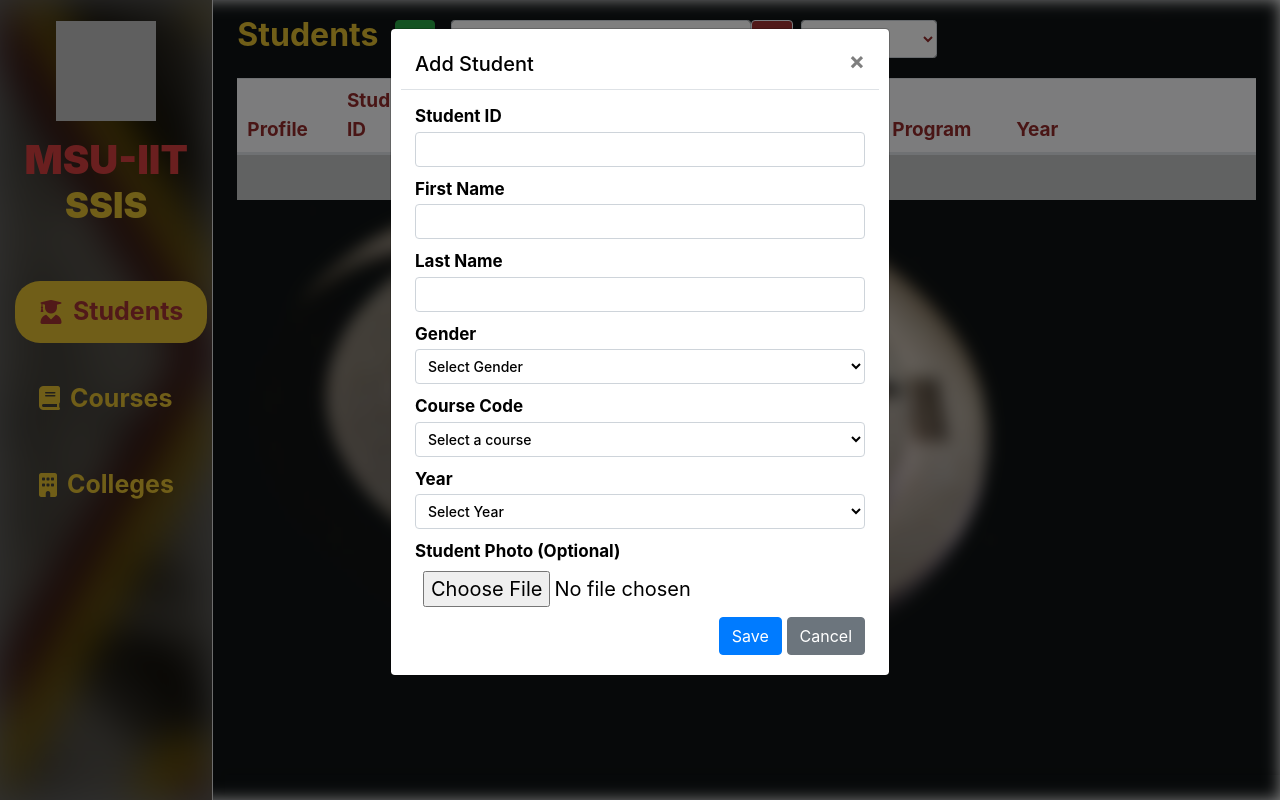
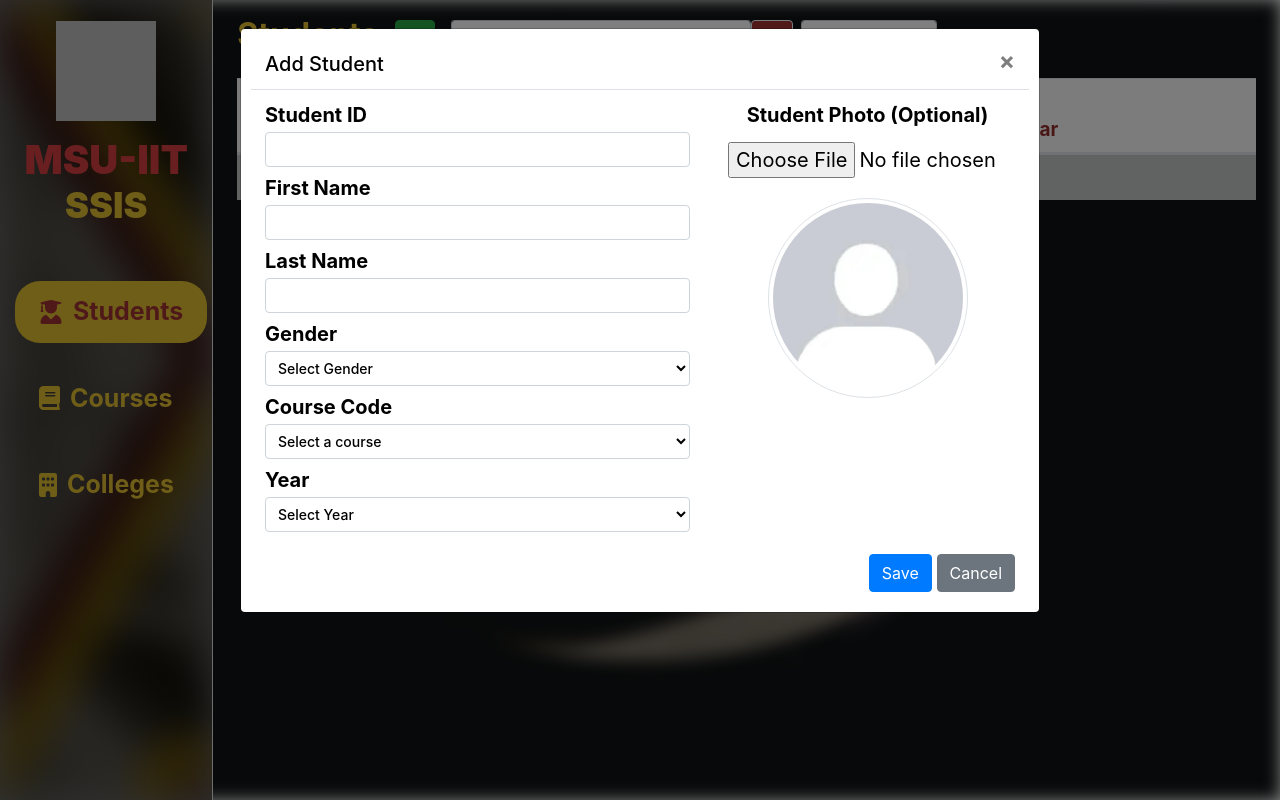
Before and after one commit to Aeonalyxx/webssis, a Flask app: page /students/ in a window 1280 px wide, after a click that opens the changed part. Run offline with Flask 3, Linux system fonts and the light colour scheme; data that the repository does not hold is empty; some libraries are stand-ins or nearby versions; grey boxes are pictures that could not be loaded.

Commit message:
pagination and photo preview updated

```diff
--- a/app/static/js/modals.js
+++ b/app/static/js/modals.js
@@ -14,7 +14,12 @@ document.getElementById('searchButton').addEventListener('click', function() {
 // Reset Add Student Modal on Open
 //===================================================================
 $('#addStudentModal').on('show.bs.modal', function () {
-    $(this).find('input, select, textarea').val(''); // Clear inputs
+    $(this).find('input[type="text"], input[type="number"], textarea').val('');
+    $(this).find('select').prop('selectedIndex', 0);
+    $(this).find('input[type="file"]').val('');
+
+    var defaultPhoto = $('#photoPreview').data('default');
+    $('#photoPreview').attr('src', defaultPhoto);
 });
 
 //===================================================================
@@ -33,7 +38,7 @@ $('form').on('submit', function(event) {
 });
 
 //===================================================================
-// Populate Edit Student Modal
+// Populate Edit Student Modal (Cloudinary support)
 //===================================================================
 $('#editStudentModal').on('show.bs.modal', function (event) {
     var button = $(event.relatedTarget);
@@ -43,6 +48,7 @@ $('#editStudentModal').on('show.bs.modal', function (event) {
     var gender = button.data('gender');
     var courseCode = button.data('course-code');
     var year = button.data('year');
+    var photoUrl = button.data('photo');
 
     var modal = $(this);
     modal.find('form').attr('action', '/students/edit_student/' + studentId);
@@ -53,7 +59,32 @@ $('#editStudentModal').on('show.bs.modal', function (event) {
     modal.find('#edit_gender').val(gender);
     modal.find('#edit_course_code').val(courseCode);
     modal.find('#edit_year').val(year);
+
+    if (photoUrl) {
+        modal.find('#editPhotoPreview').attr('src', photoUrl);
+    } else {
+        modal.find('#editPhotoPreview').attr('src', $('#editPhotoPreview').data('default'));
+    }
 });
+
+//===================================================================
+// Reset photo & file input when modal closes
+//===================================================================
+$('#editStudentModal').on('hide.bs.modal', function () {
+    $('#edit_photo').val('');
+    $('#editPhotoPreview').attr('src', $('#editPhotoPreview').data('default'));
+});
+
+//===================================================================
+// Preview selected new photo in Edit Modal
+//===================================================================
+function previewEditPhoto(event) {
+    const reader = new FileReader();
+    reader.onload = function(){
+        document.getElementById('editPhotoPreview').src = reader.result;
+    }
+    reader.readAsDataURL(event.target.files[0]);
+}
 
 //===================================================================
 // Delete Student Modal
--- a/app/templates/courses.html
+++ b/app/templates/courses.html
@@ -67,6 +67,7 @@
     </table>
 </div>
 
+{% if total_pages >= 2 %}
 <div class="pagination-container">
     <ul class="pagination">
         {% if page > 1 %}
@@ -88,6 +89,7 @@
         {% endif %}
     </ul>
 </div>
+{% endif %}
 
 <script>
   document.addEventListener('DOMContentLoaded', () => {
--- a/app/templates/modals/add_student.html
+++ b/app/templates/modals/add_student.html
@@ -1,6 +1,6 @@
 <!-- Add Student Modal -->
 <div class="modal fade" id="addStudentModal" tabindex="-1" role="dialog" aria-labelledby="addStudentModalLabel" aria-hidden="true">
-    <div class="modal-dialog" role="document">
+    <div class="modal-dialog modal-lg" role="document">
         <div class="modal-content" style="color: black;">
             <div class="modal-header">
                 <h5 class="modal-title" id="addStudentModalLabel">Add Student</h5>
@@ -10,21 +10,24 @@
             </div>
             <div class="modal-body">
                 <form action="{{ url_for('students.add_student') }}" method="POST" enctype="multipart/form-data">
+                    <div class="row">
+                        <!-- Left Column: Student Details -->
+                        <div class="col-md-7">
                             <div class="form-group">
-                        <label class="labeler" for="student_id">Student ID</label>
+                                <label for="student_id">Student ID</label>
                                 <input type="text" class="form-control" id="student_id" name="student_id"
                                     pattern="^\d{4}-\d{4}$" title="Student ID must be in YYYY-NNNN format" required>
                             </div>
                             <div class="form-group">
-                        <label class="labeler" for="first_name">First Name</label>
+                                <label for="first_name">First Name</label>
                                 <input type="text" class="form-control" id="first_name" name="first_name" required>
                             </div>
                             <div class="form-group">
-                        <label class="labeler" for="last_name">Last Name</label>
+                                <label for="last_name">Last Name</label>
                                 <input type="text" class="form-control" id="last_name" name="last_name" required>
                             </div>
                             <div class="form-group">
-                        <label class="labeler" for="gender">Gender</label>
+                                <label for="gender">Gender</label>
                                 <select class="form-control" id="gender" name="gender" required>
                                     <option value="" disabled selected>Select Gender</option>
                                     <option value="Male">Male</option>
@@ -32,7 +35,7 @@
                                 </select>
                             </div>
                             <div class="form-group">
-                        <label class="labeler" for="course_code">Course Code</label>
+                                <label for="course_code">Course Code</label>
                                 <select class="form-control" id="course_code" name="course_code" required>
                                     <option value="" disabled selected>Select a course</option>
                                     {% for course in courses %}
@@ -43,7 +46,7 @@
                                 </select>
                             </div>
                             <div class="form-group">
-                        <label class="labeler" for="year">Year</label>
+                                <label for="year">Year</label>
                                 <select class="form-control" id="year" name="year" required>
                                     <option value="" disabled selected>Select Year</option>
                                     <option value="1">1</option>
@@ -52,11 +55,24 @@
                                     <option value="4">4</option>
                                 </select>
                             </div>
-                    <div class="form-group">
-                        <label class="labeler" for="photo">Student Photo (Optional)</label>
-                        <input type="file" class="form-control-file" id="photo" name="photo" accept="image/jpeg, image/png">
                         </div>
-                    <div class="text-right">
+
+                        <!-- Right Column: Photo Upload & Preview -->
+                    <div class="col-md-5 text-center">
+                        <label for="photo">Student Photo (Optional)</label>
+                        <input type="file" class="form-control-file mb-3" id="photo" name="photo"
+                            accept="image/jpeg, image/png" onchange="previewPhoto(event)">
+                        <img id="photoPreview"
+                            src="{{ url_for('static', filename='images/default_student.webp') }}"
+                            data-default="{{ url_for('static', filename='images/default_student.webp') }}"
+                            alt="Student Photo"
+                            class="img-thumbnail rounded-circle"
+                            style="width: 200px; height: 200px; object-fit: cover;">
+                    </div>
+                    </div>
+
+                    <!-- Buttons -->
+                    <div class="text-right mt-3">
                         <button type="submit" class="btn btn-primary">Save</button>
                         <button type="button" class="btn btn-secondary" data-dismiss="modal">Cancel</button>
                     </div>
@@ -65,3 +81,14 @@
         </div>
     </div>
 </div>
+
+<!-- JS for Image Preview -->
+<script>
+function previewPhoto(event) {
+    const reader = new FileReader();
+    reader.onload = function(){
+        document.getElementById('photoPreview').src = reader.result;
+    }
+    reader.readAsDataURL(event.target.files[0]);
+}
+</script>
--- a/app/templates/modals/edit_student.html
+++ b/app/templates/modals/edit_student.html
@@ -1,6 +1,6 @@
 <!-- Edit Student Modal -->
 <div class="modal fade" id="editStudentModal" tabindex="-1" role="dialog" aria-labelledby="editStudentModalLabel" aria-hidden="true">
-    <div class="modal-dialog" role="document">
+    <div class="modal-dialog modal-lg" role="document">
         <div class="modal-content" style="color: black;">
             <div class="modal-header">
                 <h5 class="modal-title" id="editStudentModalLabel">Edit Student</h5>
@@ -9,11 +9,16 @@
                 </button>
             </div>
             <div class="modal-body">
-                <form action="{{ url_for('students.edit_student', student_id=students.student_id) }}" method="POST" enctype="multipart/form-data">
+                <form id="editStudentForm" method="POST" enctype="multipart/form-data">
                     <input type="hidden" name="old_student_id" id="old_student_id">
+
+                    <div class="row">
+                        <!-- Left Column -->
+                        <div class="col-md-7">
                             <div class="form-group">
                                 <label for="edit_student_id">Student ID</label>
-                        <input type="text" class="form-control" id="edit_student_id" name="student_id" required>
+                                <input type="text" class="form-control" id="edit_student_id" name="student_id"
+                                    pattern="^\d{4}-\d{4}$" title="Student ID must be in YYYY-NNNN format" required>
                             </div>
                             <div class="form-group">
                                 <label for="edit_first_name">First Name</label>
@@ -26,6 +31,7 @@
                             <div class="form-group">
                                 <label for="edit_gender">Gender</label>
                                 <select class="form-control" id="edit_gender" name="gender" required>
+                                    <option value="" disabled>Select Gender</option>
                                     <option value="Male">Male</option>
                                     <option value="Female">Female</option>
                                 </select>
@@ -33,29 +39,40 @@
                             <div class="form-group">
                                 <label for="edit_course_code">Course Code</label>
                                 <select class="form-control" id="edit_course_code" name="course_code" required>
-                            <option value="">Select a course</option>
+                                    <option value="" disabled>Select a course</option>
                                     {% for course in courses %}
-                                <option value="{{ course.course_code }}" {% if course.course_code == edit_course_code %}selected{% endif %}>
-                                    {{ course.course_code }}
-                                </option>
+                                        <option value="{{ course.course_code }}">{{ course.course_code }}</option>
                                     {% endfor %}
                                 </select>
                             </div>
                             <div class="form-group">
                                 <label for="edit_year">Year</label>
                                 <select class="form-control" id="edit_year" name="year" required>
-                            <option value="" disabled selected>Select Year</option>
+                                    <option value="" disabled>Select Year</option>
                                     <option value="1">1</option>
                                     <option value="2">2</option>
                                     <option value="3">3</option>
                                     <option value="4">4</option>
                                 </select>
                             </div>
-                    <div class="form-group">
-                        <label for="photo">Student Photo (Optional)</label>
-                        <input type="file" class="form-control-file" id="photo" name="photo" accept="image/jpeg, image/png">
                         </div>
-                    <div class="text-right">
+
+                        <!-- Right Column: Photo -->
+                        <div class="col-md-5 text-center">
+                            <label for="edit_photo">Student Photo (Optional)</label>
+                            <input type="file" class="form-control-file mb-3" id="edit_photo" name="photo"
+                                accept="image/jpeg, image/png" onchange="previewEditPhoto(event)">
+                            <img id="editPhotoPreview"
+                                src="{{ url_for('static', filename='images/default_student.webp') }}"
+                                data-default="{{ url_for('static', filename='images/default_student.webp') }}"
+                                alt="Student Photo"
+                                class="img-thumbnail rounded-circle"
+                                style="width: 200px; height: 200px; object-fit: cover;">
+                        </div>
+                    </div>
+
+                    <!-- Buttons -->
+                    <div class="text-right mt-3">
                         <button type="submit" class="btn btn-primary">Save</button>
                         <button type="button" class="btn btn-secondary" data-dismiss="modal">Cancel</button>
                     </div>
--- a/app/templates/students.html
+++ b/app/templates/students.html
@@ -64,12 +64,22 @@
                     <td>{{ student.course_code }}</td>
                     <td>{{ student.year }}</td>
                     <td class="action-buttons">
-                        <button class="btn btn-warning" data-toggle="modal" data-target="#editStudentModal"
-                                data-student-id="{{ student.student_id }}" data-first-name="{{ student.first_name }}" data-last-name="{{ student.last_name }}"
-                                data-gender="{{ student.gender }}" data-course-code="{{ student.course_code }}" data-year="{{ student.year }}">
+                        <button class="btn btn-warning"
+                                data-toggle="modal"
+                                data-target="#editStudentModal"
+                                data-student-id="{{ student.student_id }}"
+                                data-first-name="{{ student.first_name }}"
+                                data-last-name="{{ student.last_name }}"
+                                data-gender="{{ student.gender }}"
+                                data-course-code="{{ student.course_code }}"
+                                data-year="{{ student.year }}"
+                                data-photo="{{ student.photo_url if student.photo_url else '' }}">
                             <i class="fas fa-edit"></i>
                         </button>
-                        <button class="btn btn-danger" data-toggle="modal" data-target="#deleteStudentModal" data-id="{{ student.student_id }}">
+                        <button class="btn btn-danger"
+                                data-toggle="modal"
+                                data-target="#deleteStudentModal"
+                                data-id="{{ student.student_id }}">
                             <i class="fas fa-trash-alt"></i>
                         </button>
                     </td>
@@ -84,6 +94,7 @@
     </table>
 </div>
 
+{% if total_pages >= 2 %}
 <div class="pagination-container">
     <ul class="pagination">
         {% if page > 1 %}
@@ -123,6 +134,7 @@
         {% endif %}
     </ul>
 </div>
+{% endif %}
 
 <!--
 <script>
```
Lines whose indentation alone changed are shown as unchanged.
